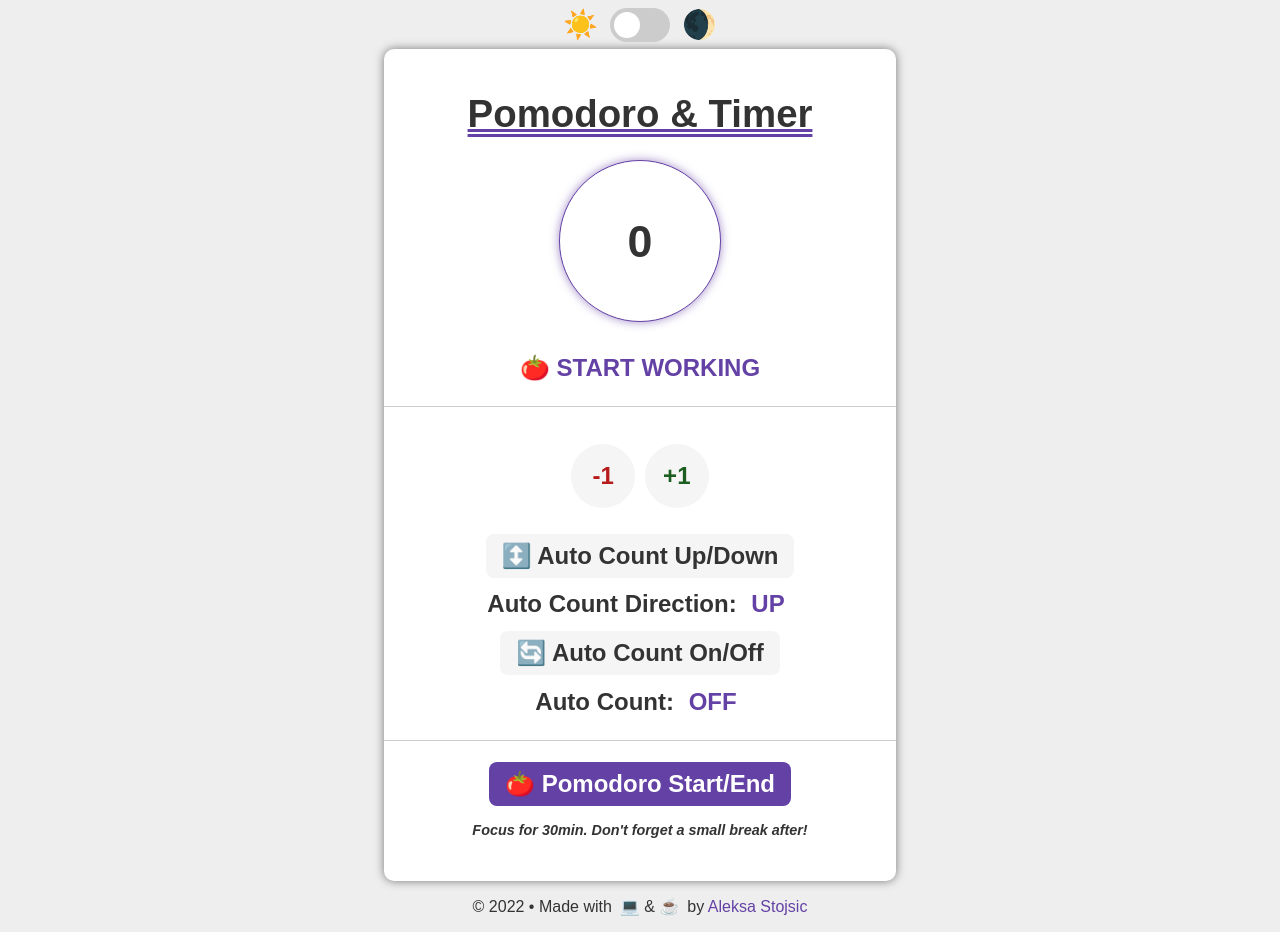
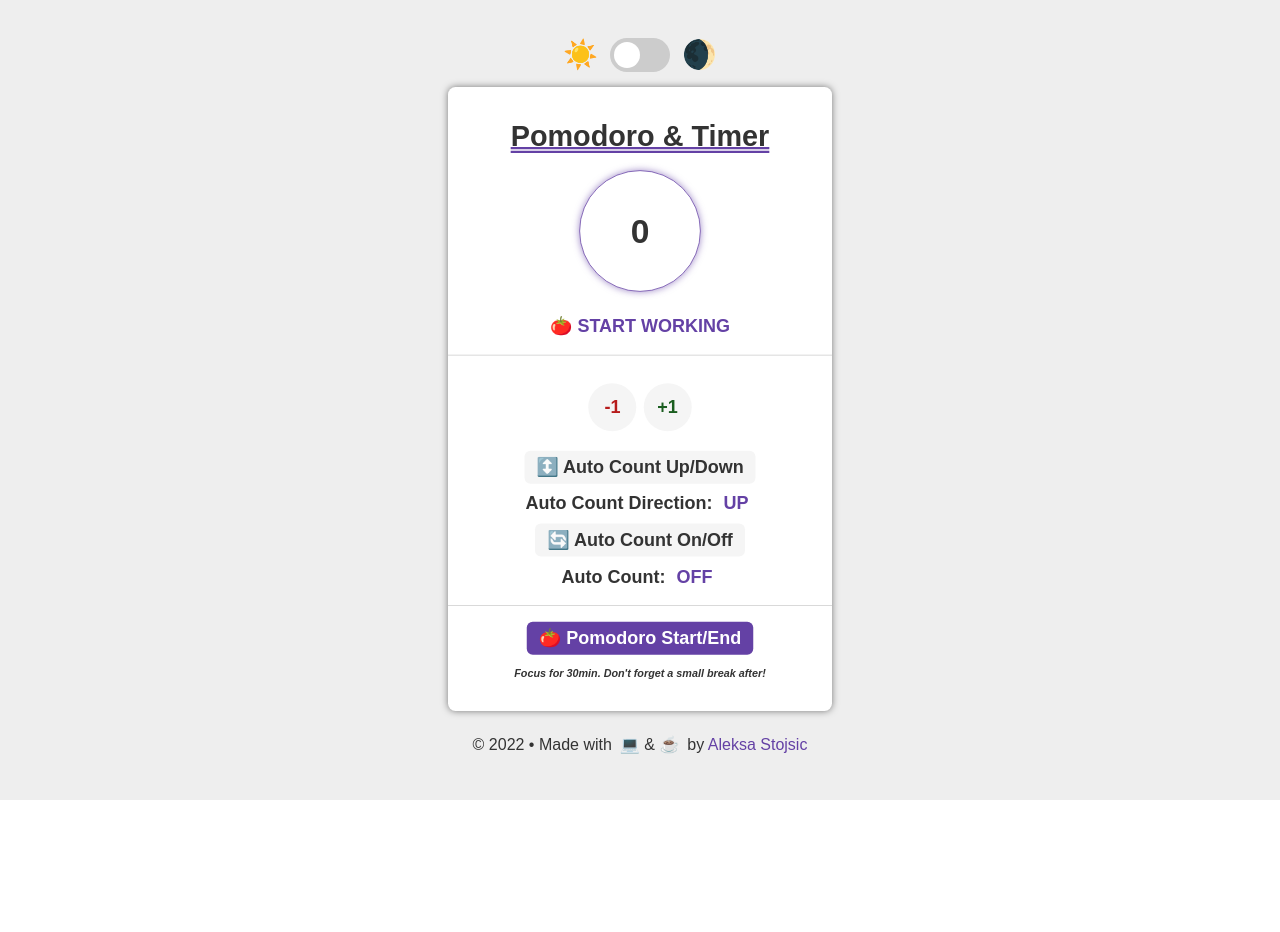
Before and after one commit to aleksa-stojsic/next-counter-and-pomo, a Next.js app: page / in a window 1280 px wide. After the commit the page ends 800 px from the top, so only its background shows below. Built offline with nearby package versions, Linux system fonts and the light colour scheme.

Commit message:
Fix: make whole thing smaller

```diff
--- a/styles/Layout.module.css
+++ b/styles/Layout.module.css
@@ -3,7 +3,7 @@
   flex-direction: column;
   align-items: center;
   justify-content: center;
-  height: calc(100vh - calc(100vh - 100%));
+  height: 100vh;
   background-color: var(--background-color);
   color: var(--font-color);
   transition: background-color 0.2s ease, color 0.2s ease;
--- a/styles/Pomo.module.css
+++ b/styles/Pomo.module.css
@@ -13,6 +13,8 @@
   -moz-transition: background-color 0.2s ease, box-shadow 0.2s ease;
   -ms-transition: background-color 0.2s ease, box-shadow 0.2s ease;
   -o-transition: background-color 0.2s ease, box-shadow 0.2s ease;
+  scale: 0.75;
+  margin: -6rem;
 }
 
 /* count with round border */
```
